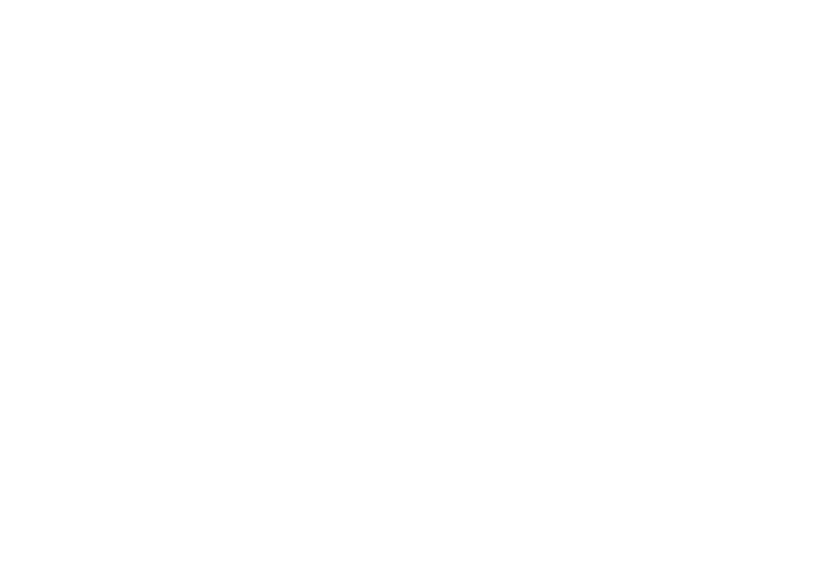
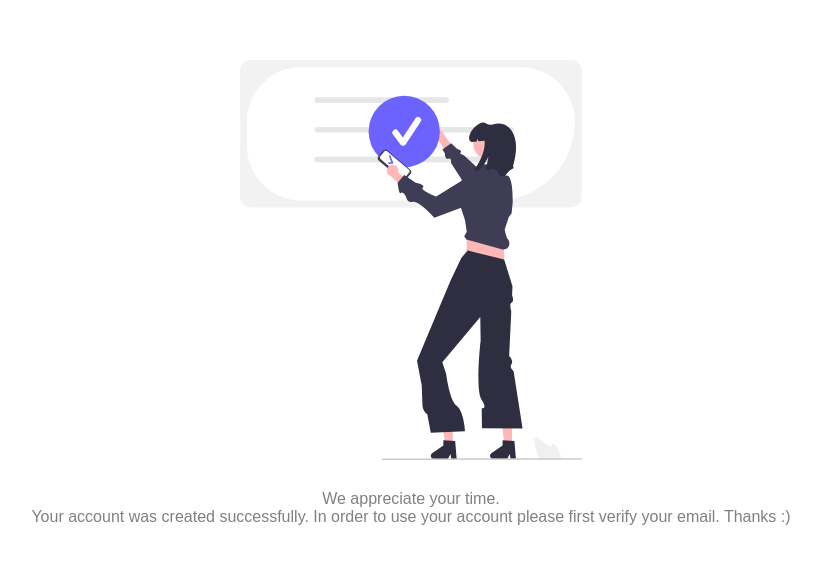
Before and after one commit to TheAhmedShabbir/Interns-In, a React (Create React App) app in the folder frontend/: page /unverified in a window 1280 px wide. Before the commit this address had no page. Shown: the part 107-670 px from the top of the page, without its empty margins (229-1050 px from the left). Built offline with nearby package versions, Linux system fonts and the light colour scheme.

Commit message:
adds account verification pages and email authentication flow

```diff
--- a/frontend/src/App.js
+++ b/frontend/src/App.js
@@ -22,6 +22,8 @@ import SavedJobs from "./pages/User/SavedJobs";
 // import CompanyForums from "./pages/Company/CompanyForum";
 // import CompanyForumTopic from "./pages/Company/CompanyForumTopic";
 import "./App.css";
+import {AccountVerify} from "./pages/verify";
+import {AccountNotVerified} from "./pages/account-not-verified";
 
 export default function App() {
   return (
@@ -40,6 +42,8 @@ export default function App() {
           <Route path="/shortlisted" element={<Shortlisted />}></Route>
           <Route path="/UserHomePage" element={<UserHomepage />}></Route>
           <Route path="/CompanyHomePage" element={<CompanyHomePage />}></Route>
+          <Route path="verify" element={<AccountVerify/>}></Route>
+          <Route path="unverified" element={<AccountNotVerified/>}></Route>
           {/* <Route path="/CompanyForums" element={<CompanyForums />}></Route>
           <Route path="/CompanyForumTopic" element={<CompanyForumTopic/>}></Route> */}
           <Route path="/Forums" element={<Forums />}></Route>
--- a/frontend/src/index.css
+++ b/frontend/src/index.css
@@ -3,3 +3,30 @@ body {
   padding: 0;
   font-family: sans-serif;
 }
+
+html,
+body, #root, .App {
+  height: 100%;
+}
+
+.main-verify {
+  height: 100%;
+  width: 100%;
+  justify-content: center;
+  display: flex;
+  align-items: center;
+  flex-direction: column;
+}
+
+.main-verify__inner {
+  margin: 0 4rem;
+  flex-direction: column;
+  display: flex;
+  justify-content: center;
+  align-items: center;
+}
+
+.main-verify__inner-text {
+  margin-top: 30px;
+  color: gray;
+}
--- a/frontend/src/pages/SignIn.jsx
+++ b/frontend/src/pages/SignIn.jsx
@@ -1,4 +1,4 @@
-import React, { useState, useEffect } from "react";
+import React, { useState } from "react";
 import Avatar from "@mui/material/Avatar";
 import Button from "@mui/material/Button";
 import CssBaseline from "@mui/material/CssBaseline";
@@ -14,7 +14,7 @@ import { createTheme, ThemeProvider } from "@mui/material/styles";
 import { useNavigate } from "react-router-dom";
 import Generalheader from "../Components/Common/header";
 import { db, auth } from "../firebase-config";
-import { collection, getDocs, doc } from "firebase/firestore";
+import { collection, getDocs, doc, query, where } from "firebase/firestore";
 import { signInWithEmailAndPassword } from "firebase/auth";
 
 const theme = createTheme();
@@ -24,47 +24,50 @@ export default function SignIn() {
   const [email, setEmail] = useState("");
   const [password, setPassword] = useState("");
   const userProfile = collection(db, "UserProfile");
-  const [checkUser, setCheckUser] = useState([]);
+  const [checkUser, setCheckUser] = useState({});
 
-  let verifyEmail, verifyRole;
+  const verifyUser = (item) => {
+    let verifyRole = item.Role;
 
-  const verifyUser = (item, index) => {
-    verifyEmail = item.Email;
-    verifyRole = item.Role;
-
-    if (email == verifyEmail && verifyRole == "User") {
+    if (verifyRole == "User") {
       navigate("/UserHomepage");
       // console.log("/userHomepage");
     }
 
-    if (email == verifyEmail && verifyRole == "Company") {
+    if (verifyRole == "Company") {
       navigate("/CompanyHomepage");
       // console.log("/CompanyHomepage");
     }
 
-    if (email == verifyEmail && verifyRole == "Admin") {
+    if (verifyRole == "Admin") {
       navigate("/AdminDashboard");
-
       // console.log("/AdminDashboard");
     }
   };
 
-  const getData = async () => {
-    const data = await getDocs(userProfile);
-    setCheckUser(data.docs.map((doc) => ({ ...doc.data() })));
+  const getData = async (email) => {
+    const q = query(userProfile, where("Email", "==", email))
+    const data = await getDocs(q);
+    let docsData = data.docs.map((doc) => ({ ...doc.data() }));
+    setCheckUser(docsData[0]);
+    verifyUser(checkUser);
   };
 
   const login = async () => {
-    try {
-      const LoggedInUser = await signInWithEmailAndPassword(
+    signInWithEmailAndPassword(
         auth,
         email,
         password
-      );
-      checkUser.forEach(verifyUser);
-    } catch (error) {
-      console.log(error);
-    }
+    ).then(res => {
+      console.log(res.user);
+      if (!res.user.emailVerified) {
+        navigate("/unverified");
+      } else {
+        getData(res.user.email);
+      }
+    }).catch(err => {
+      console.log(err);
+    })
   };
 
   return (
@@ -96,7 +99,6 @@ export default function SignIn() {
               autoComplete="email"
               value={email}
               onChange={(e) => setEmail(e.target.value)}
-              onFocus={getData}
               autoFocus
             />
             <TextField
--- a/frontend/src/pages/User/UserSignUp.jsx
+++ b/frontend/src/pages/User/UserSignUp.jsx
@@ -13,7 +13,7 @@ import Header from "../../Components/Common/header";
 import { useNavigate } from "react-router-dom";
 import { db, auth } from "../../firebase-config";
 import { collection, addDoc } from "firebase/firestore";
-import { createUserWithEmailAndPassword } from "firebase/auth";
+import { createUserWithEmailAndPassword, sendEmailVerification } from "firebase/auth";
 
 const theme = createTheme();
 
@@ -28,8 +28,10 @@ export default function UserSignUp() {
 
   const signUp = async () => {
     try {
-      const user = await createUserWithEmailAndPassword(auth, email, password);
+      const user = await createUserWithEmailAndPassword(auth, email, password)
       if (user != null) {
+
+        await sendEmailVerification(user.user);
         addDoc(userProfile, {
           FirstName: firstName,
           LastName: lastName,
@@ -39,7 +41,7 @@ export default function UserSignUp() {
         });
       }
       console.log(user);
-      navigate("/UserHomepage");
+      navigate("/verify");
     } catch (error) {
       console.log(error.message);
       if (error.message) {
--- /dev/null
+++ b/frontend/src/pages/account-not-verified.jsx
@@ -0,0 +1,16 @@
+import React from "react";
+
+export function AccountNotVerified(props) {
+  return(
+      <div className="main-verify">
+        <div className="main-verify__inner">
+          <img src="./verify.svg" alt="nothing found" height={"400"}/>
+          <div className={"main-verify__inner-text"}>
+            We appreciate your time.
+            <br></br>
+            Your account was created successfully. In order to use your account please first verify your email. Thanks :)
+          </div>
+        </div>
+      </div>
+  )
+}
--- /dev/null
+++ b/frontend/src/pages/verify.jsx
@@ -0,0 +1,16 @@
+import React from "react";
+
+export function AccountVerify(props) {
+  return(
+      <div className="main-verify">
+        <div className="main-verify__inner">
+          <img src="./verify.svg" alt="nothing found" height={"400"}/>
+          <div className={"main-verify__inner-text"}>
+            We appreciate your time.
+            <br></br>
+            We have created your account. For using interns-in services please first verify your email. Thanks :)
+          </div>
+        </div>
+      </div>
+  )
+}
```
Also changed, not shown: frontend/public/verify.svg (added).
